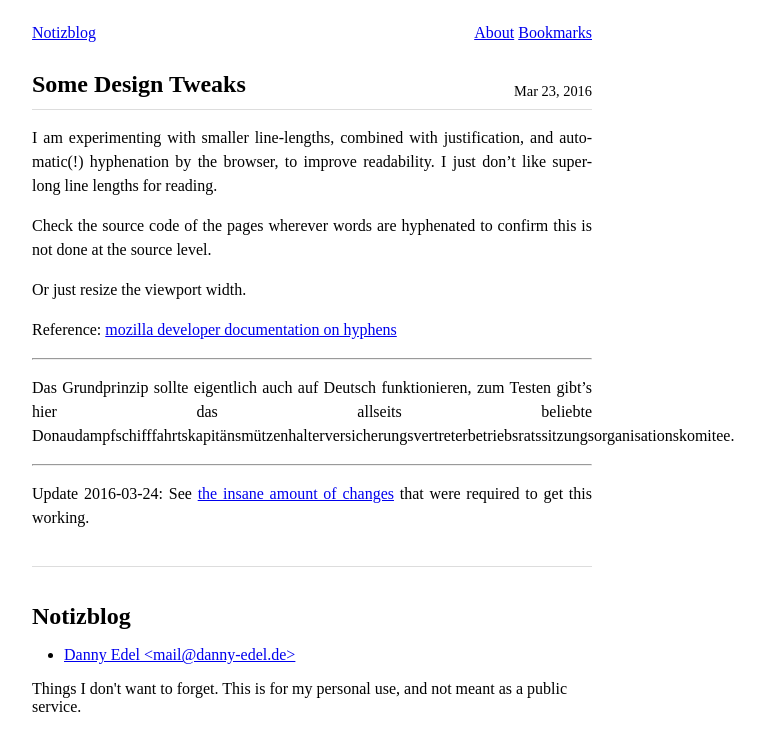
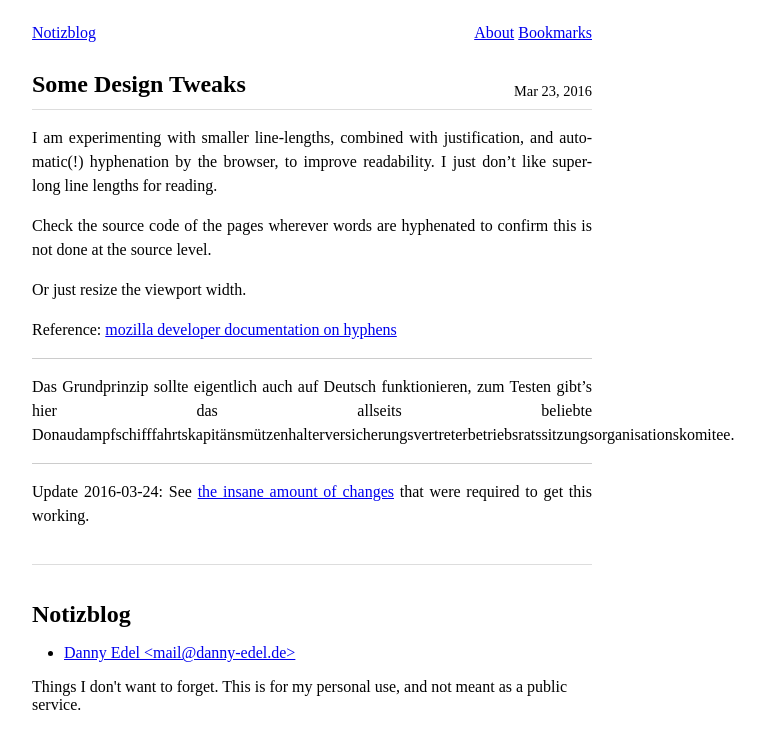
Before and after one commit to dannyedel/blog, a Jekyll site: the page built from _posts/2016-03-23-some-design-tweaks.md, in a window 1280 px wide. Shown: the top 751 px of the page, without its empty margins (328-1093 px from the left). Built offline with Jekyll 4.4.1, drawn with Linux system fonts in a browser that asks for light colours.

Commit message:
style <hr>

```diff
--- a/css/main.scss
+++ b/css/main.scss
@@ -82,6 +82,12 @@ article {
 		margin-bottom: 1em;
 		counter-reset: section;
 		overflow: auto;
+	}
+
+	hr {
+		border: 0;
+		height: 1px;
+		background-color: #ccc;
 	}
 
 	h2, h3, h4, h5, h6 {
```
